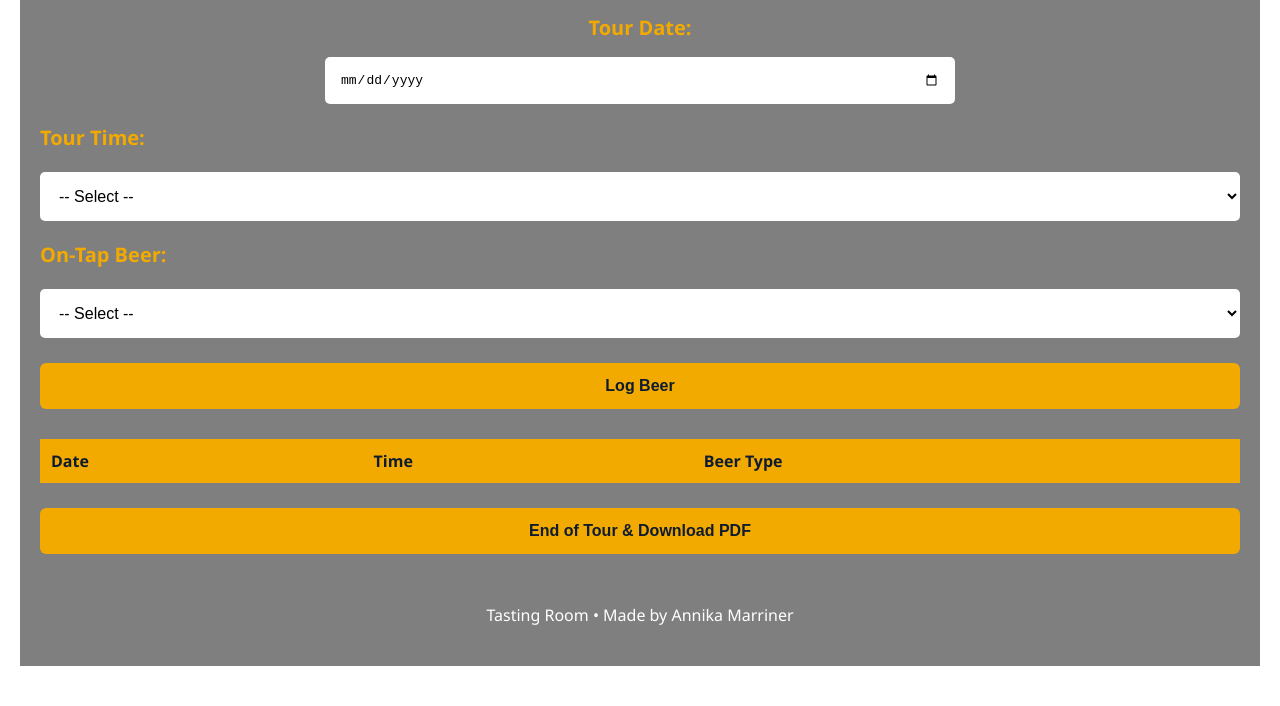
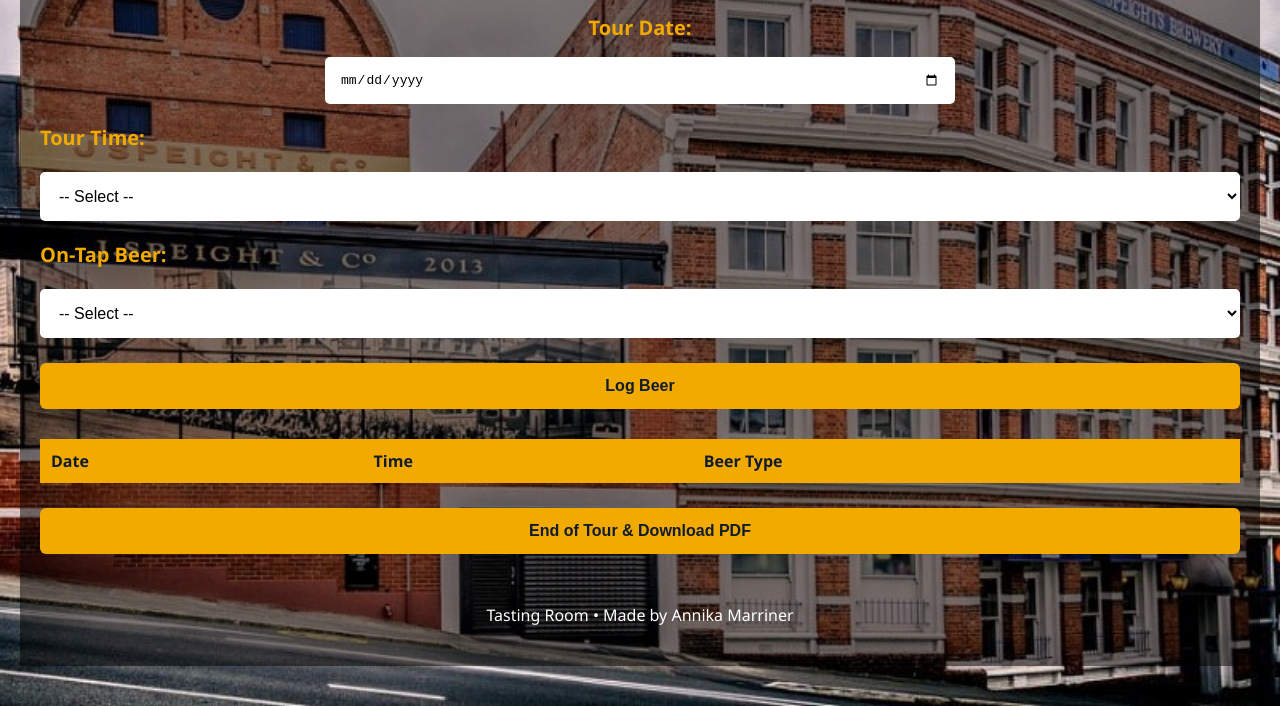
Before and after one commit to annikamarriner123/speights, a plain HTML site: page index.html in a window 1280 px wide. Shown: the part 160-866 px from the top of the page. Drawn offline with nearby package versions, Linux system fonts and the light colour scheme; the site is published under a folder, as on GitHub Pages, so addresses that start at the root find nothing.

Commit message:
fixing image for publish

```diff
--- a/index.html
+++ b/index.html
@@ -8,7 +8,7 @@
   <style>
   body {
   font-family: 'Segoe UI', sans-serif;
-  background-image: url("/speights.jpg");
+  background-image: url("speights.jpg");
   background-size: cover;
   background-position: center;
   background-repeat: no-repeat;
```
